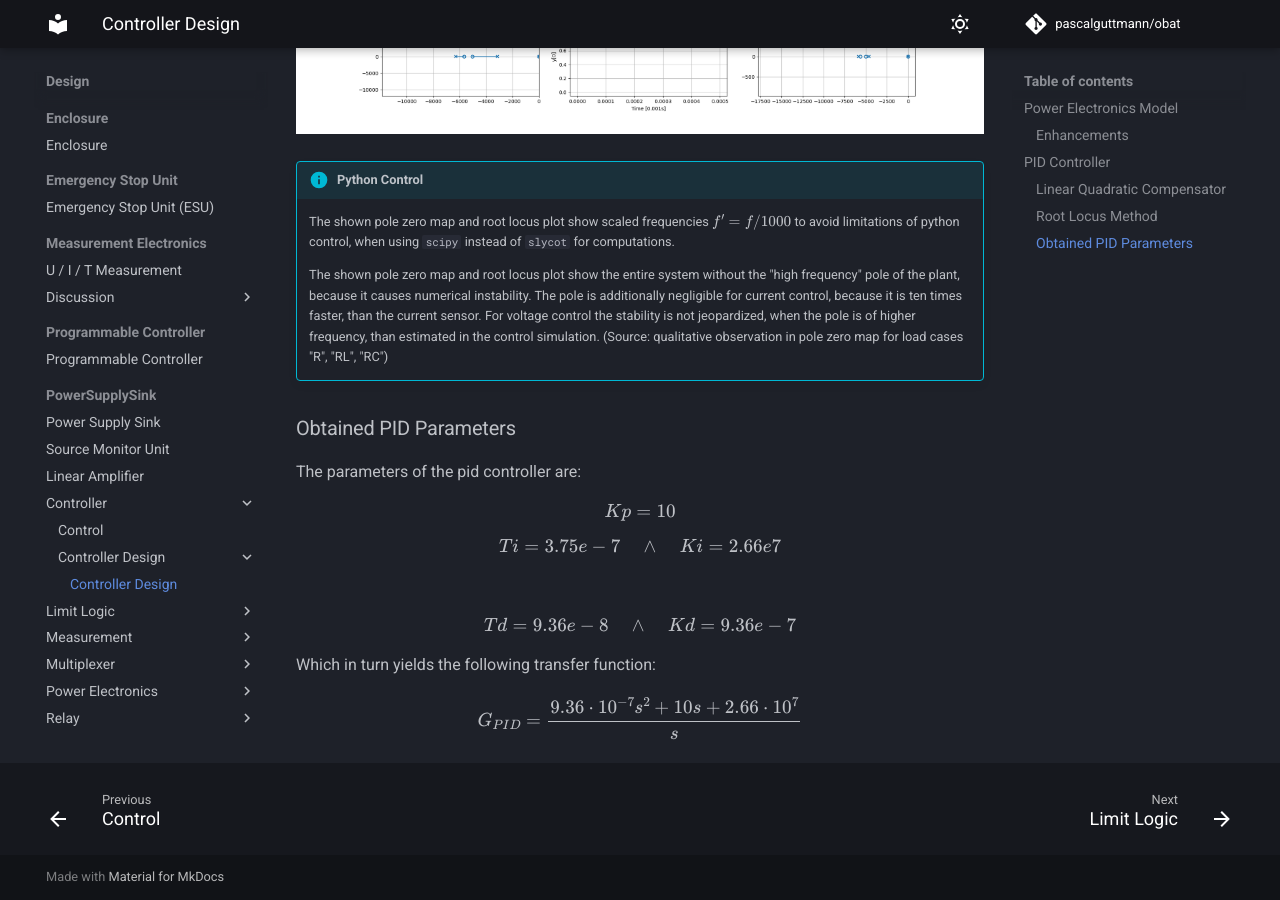
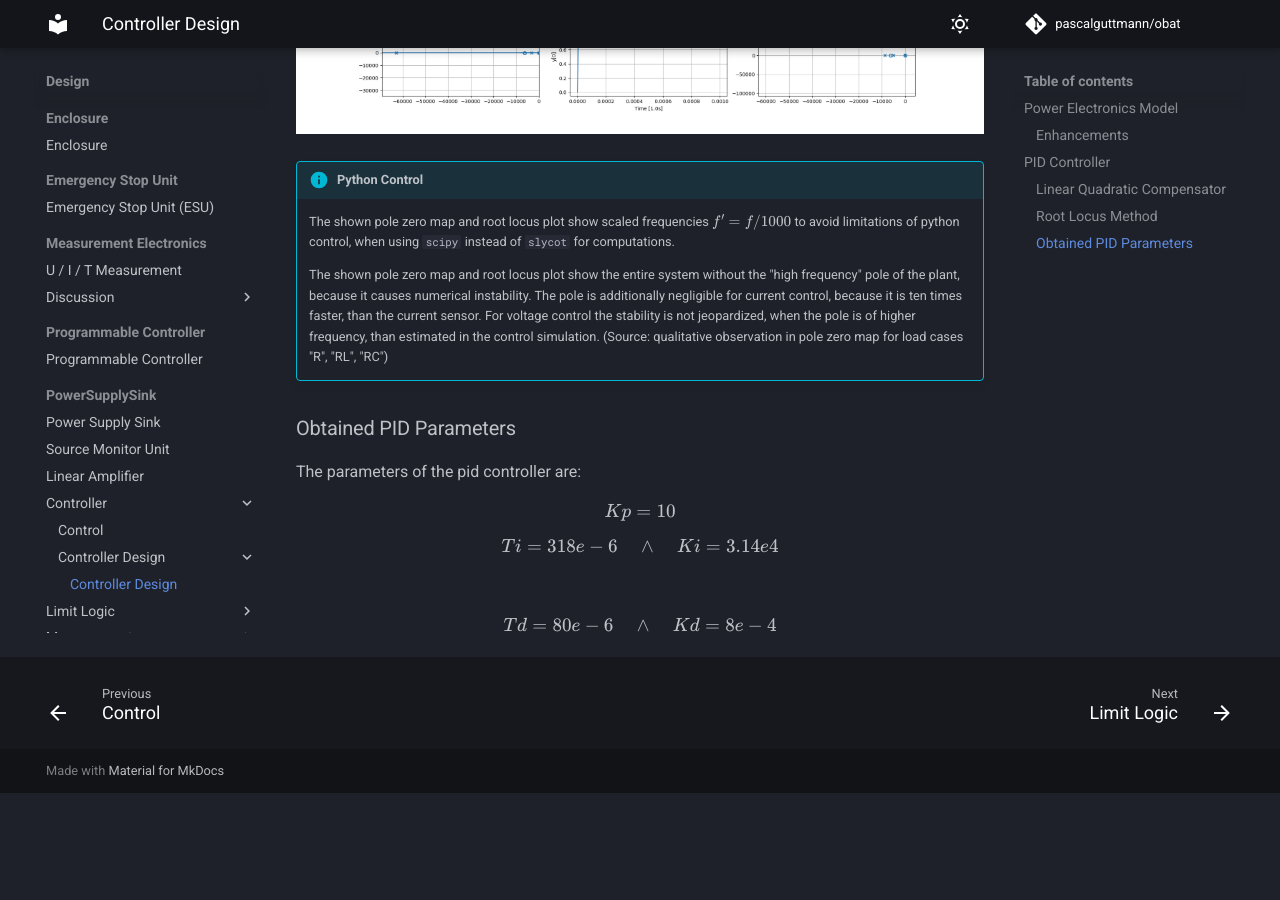
Before and after one commit to pascalguttmann/obat, an MkDocs documentation site: the page built from docs/design/pss/control/controller-design/controller-design.md, in a window 1280 px wide and 900 px high, scrolled down 3408 px. Built offline with MkDocs 1.6.1 and Material for MkDocs 9.7.7, drawn with Linux system fonts in a browser that asks for light colours; comment, search, counter and statistics services are not loaded; after the commit the page ends 4201 px from its top, so only the background shows below that; some of the changed text lies outside the part shown.

```diff
--- a/docs/design/pss/control/controller-design/controller-design.md
+++ b/docs/design/pss/control/controller-design/controller-design.md
@@ -122,8 +122,5 @@
 
 The parameters of the pid controller are:
 $$ Kp = 10 $$
-$$ Ti = 3.75e-7 \quad \wedge \quad Ki = 2.66e7 $$
-$$ Td = 9.36e-8 \quad \wedge \quad Kd = 9.36e-7 $$
-
-Which in turn yields the following transfer function:
-$$ G_{PID} = \frac{9.36 \cdot 10^{-7} s^2 + 10 s + 2.66 \cdot 10^7}{s} $$
+$$ Ti = 318e-6 \quad \wedge \quad Ki = 3.14e4 $$
+$$ Td = 80e-6 \quad \wedge \quad Kd = 8e-4 $$
```
Also changed, not shown: other parts of docs/design/pss/control/controller-design/controller-design.md (+1 -1 lines), docs/design/pss/control/controller-design/rlocus_pid.py (+16 -11 lines), docs/design/pss/control/controller-design/pid_current_control.png.
